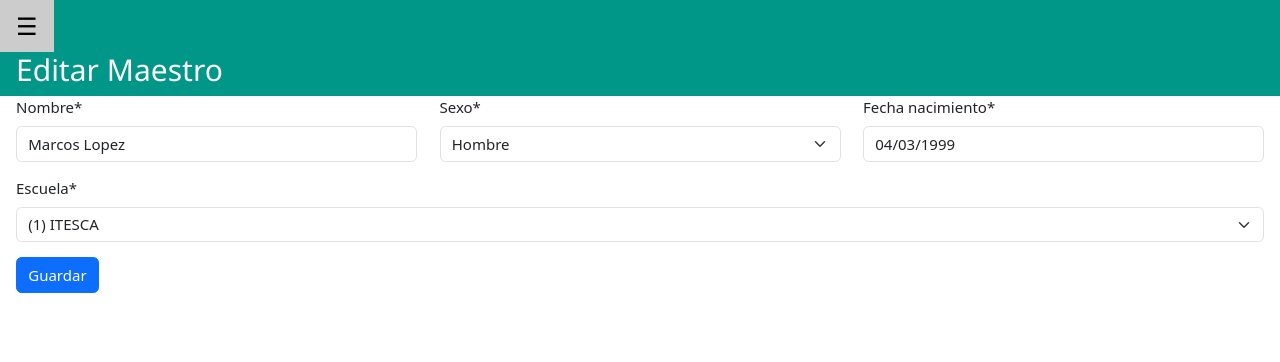
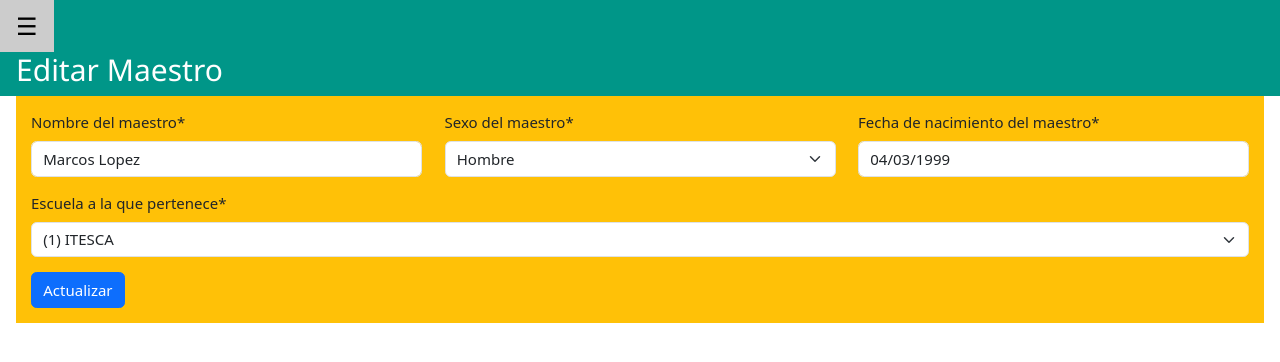
Before and after one commit to DavidSito19/mi_proyecto2, a Django app: page /maestros_editar/1 in a window 1280 px wide. Shown: the top 362 px of the page. Run offline with Django 5.2, Linux system fonts and the light colour scheme; data comes from the database, SQL or seed files in the repository; some libraries are stand-ins or nearby versions.

Commit message:
formularios

```diff
--- a/mi_proyecto/mi_aplicacion/form.py
+++ b/mi_proyecto/mi_aplicacion/form.py
@@ -1,3 +1,4 @@
+from django import forms
 from django.forms import ModelForm
 from crispy_forms.helper import FormHelper
 from crispy_forms.layout import Layout, Submit, Field, Row, Column
@@ -12,8 +13,17 @@ class EscuelaForm(ModelForm):
 
 class MaestroForm(ModelForm):
     def __init__(self, *args, **kwargs):
+        action_type = kwargs.pop('action_type', 'create')
         super(MaestroForm, self).__init__(*args, **kwargs)
         self.helper = FormHelper()
+
+        if action_type == 'delete':
+            button_text = 'Borrar'
+        elif action_type == 'edit':
+            button_text = 'Actualizar'
+        else:
+            button_text = 'Guardar'
+
         self.helper.layout = Layout(
             Row(
                 Column(Field('nombre'), css_class='form-group col-md-4 mb-0'),
@@ -26,8 +36,18 @@ class MaestroForm(ModelForm):
                 Column(Field('escuela'), css_class='form-group col-md-12 mb-0'),
                 css_class='form-row'
             ),
-            Submit('submit', 'Guardar')
+            Submit('submit', button_text)
         )
     class Meta:
         model = Maestro
         fields = ["nombre", "escuela", "sexo", "fecha_nacimiento"]
+        labels = {
+            "nombre": "Nombre del maestro",
+            "escuela": "Escuela a la que pertenece",
+            "sexo": "Sexo del maestro",
+            "fecha_nacimiento": "Fecha de nacimiento del maestro",
+        }
+        widget = {
+            'fecha_nacimiento': forms.DateInput(attrs={'type': 'date'})
+
+        }
--- a/mi_proyecto/mi_aplicacion/templates/maestros/CRUD.html
+++ b/mi_proyecto/mi_aplicacion/templates/maestros/CRUD.html
@@ -4,10 +4,10 @@
 
 
 {% block contenido %}
-
-<form method="post" enctype="multipart/form -data">
-{% csrf_token %}
-{% crispy form %}
-</form>
-
+<div class="{% if action_type == 'delete' %}bg-danger{% elif action_type == 'edit' %}bg-warning{% else %}bg-success{% endif %} p-3">
+    <form method="post" enctype="multipart/form-data">
+    {% csrf_token %}
+    {% crispy form %}
+    </form>
+</div>
 {% endblock %}
--- a/mi_proyecto/mi_aplicacion/views.py
+++ b/mi_proyecto/mi_aplicacion/views.py
@@ -29,7 +29,8 @@ class EscuelaAlta(View):
         cdx={
             "titulo":"Escuela",
             "subtitulo":"Alta de Escuela",
-            "form":form
+            "form":form,
+            "action_type":"create"
         }
         return render(request, "escuelas/CRUD.html", cdx)
 
@@ -47,7 +48,8 @@ class EscuelaEditar(View):
         cdx={
             "titulo":"Escuela",
             "subtitulo":"Editar Escuela",
-            "form":form
+            "form":form,
+            "action_type":"edit"
         }
         return render (request, "escuelas/CRUD.html", cdx)
 
@@ -66,7 +68,8 @@ class EscuelaEliminar(View):
         cdx={
             "titulo":"Escuela",
             "subtitulo":"Eliminar Escuela",
-            "form":form
+            "form":form,
+            "action_type":"delete"
         }
         return render (request, "escuelas/CRUD.html", cdx)
 
@@ -92,15 +95,16 @@ class Maestros(View):
 
 class MaestroAlta(View):
     def get(self, request):
-        form = MaestroForm()
+        form = MaestroForm(action_type='create')
         cdx={
             "titulo":"Maestros",
             "subtitulo":"Alta de Maestro",
-            "form":form
+            "form":form,
+            "action_type":"create"
         }
         return render(request, "maestros/CRUD.html", cdx)
     def post(self, request):
-        form = MaestroForm(request.POST, request.FILES)
+        form = MaestroForm(request.POST, request.FILES, action_type='create')
         if form.is_valid():
             form.save()
             return redirect('maestros')
@@ -109,17 +113,18 @@ class MaestroAlta(View):
 class MaestroEditar(View):
     def get(self, request, id):
         maestro = Maestro.objects.filter(id=id).first()
-        form = MaestroForm(instance = maestro)
+        form = MaestroForm(instance=maestro, action_type='edit')
         cdx={
             "titulo":"Maestro",
             "subtitulo":"Editar Maestro",
-            "form":form
+            "form":form,
+            "action_type":"edit"
         }
         return render (request, "maestros/CRUD.html", cdx)
 
     def post(self, request, id):
         maestro = Maestro.objects.filter(id=id).first()
-        form = MaestroForm(request.POST, request.FILES, instance = maestro)
+        form = MaestroForm(request.POST, request.FILES, instance=maestro, action_type='edit')
         if form.is_valid():
             form.save()
             return redirect('maestros')
@@ -128,17 +133,18 @@ class MaestroEditar(View):
 class MaestroEliminar(View):
     def get(self, request, id):
         maestro = Maestro.objects.filter(id=id).first()
-        form = MaestroForm(instance = maestro)
+        form = MaestroForm(instance=maestro, action_type='delete')
         cdx={
             "titulo":"Maestro",
             "subtitulo":"Eliminar Maestro",
-            "form":form
+            "form":form,
+            "action_type":"delete"
         }
         return render (request, "maestros/CRUD.html", cdx)
 
     def post(self, request, id):
         maestros = Maestro.objects.filter(id=id).first()
-        form = MaestroForm(request.POST, request.FILES, instance = maestros)
+        form = MaestroForm(request.POST, request.FILES, instance=maestros, action_type='delete')
         if form.is_valid():
             maestros.delete()
             return redirect('maestros')
```
